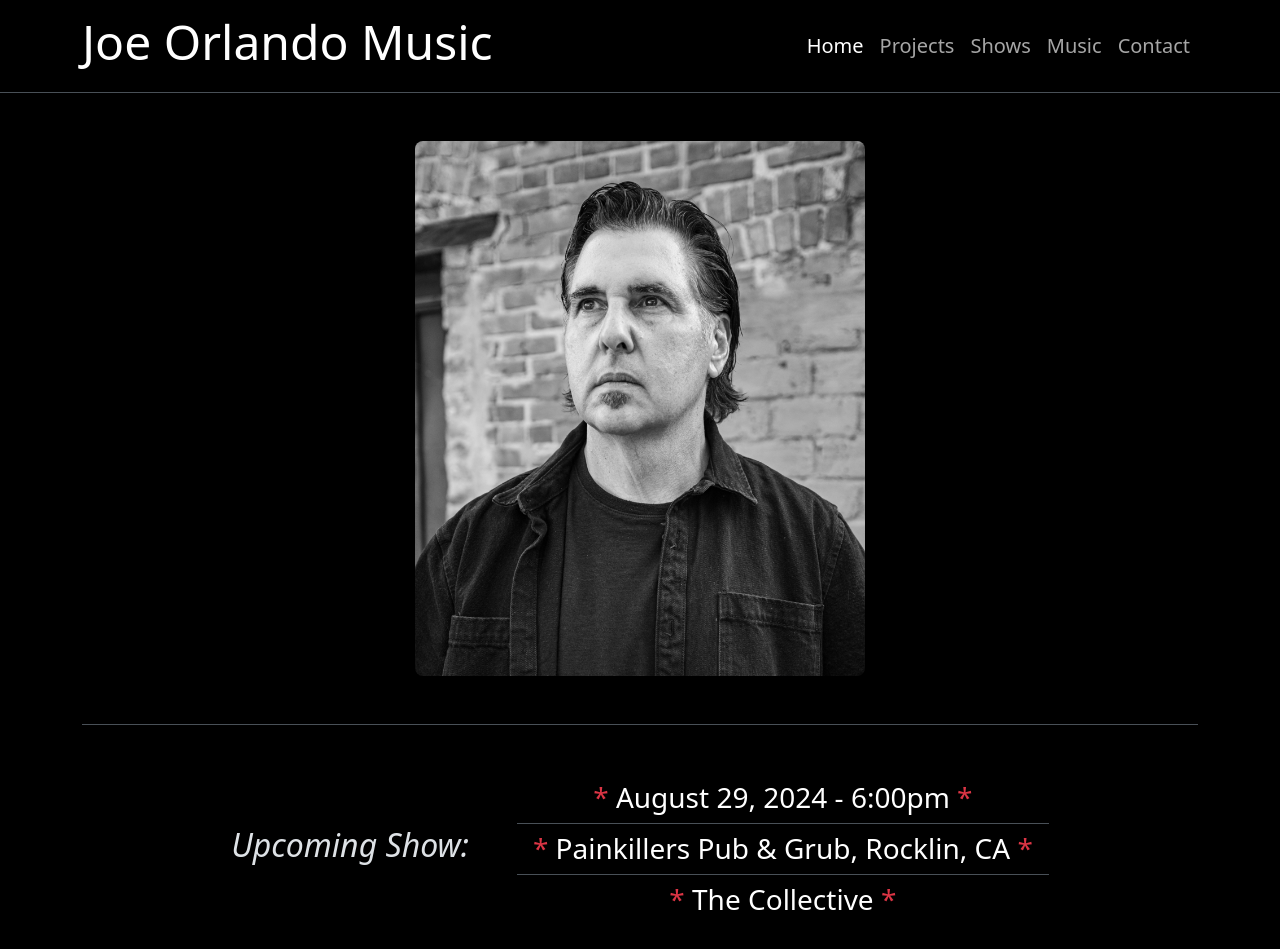
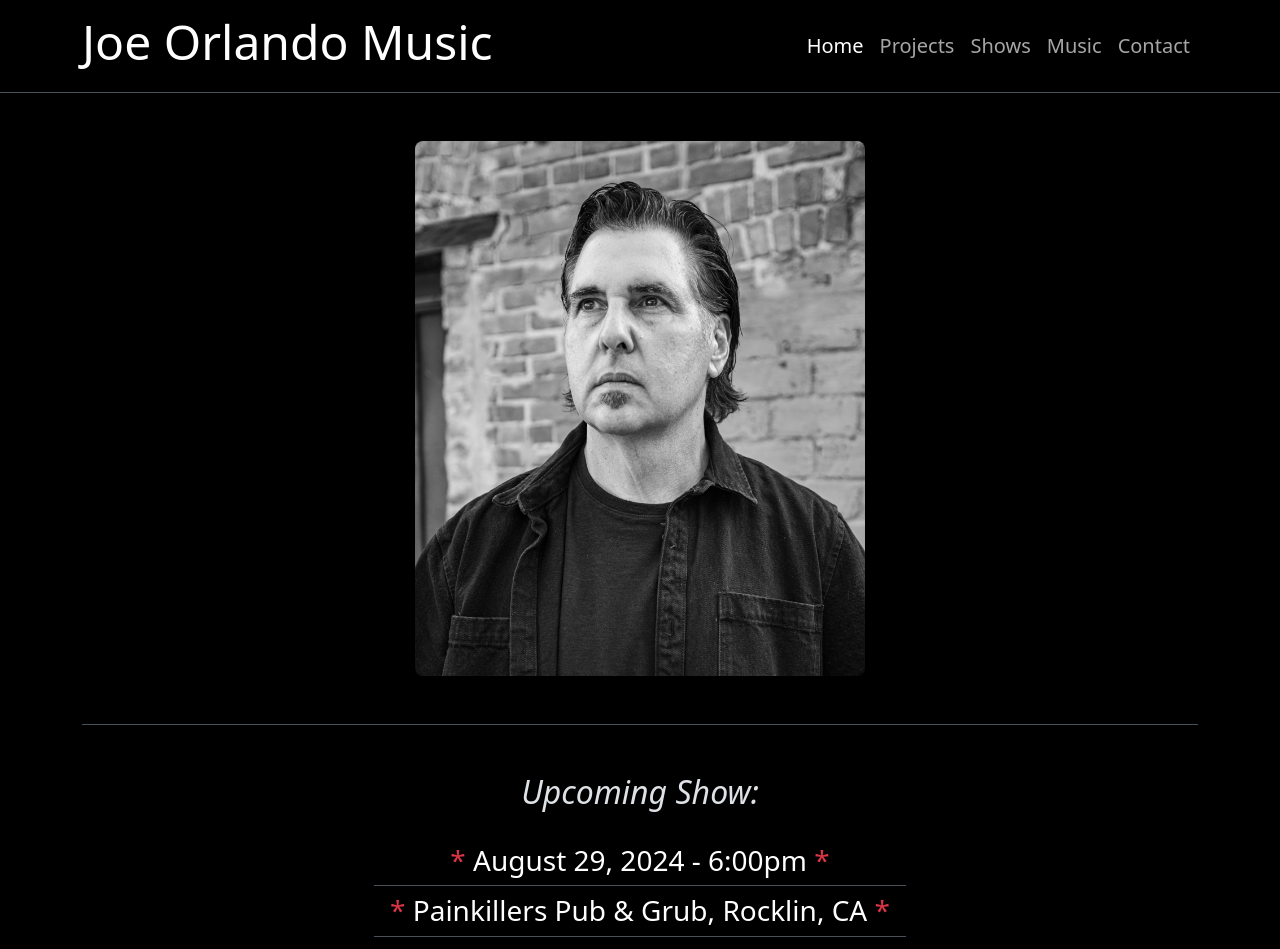
Before and after one commit to Robertjo97/JoeOrlandoMusic, a React (Vite) app: page / in a window 1280 px wide. Shown: the top 949 px of the page. Built offline with nearby package versions, Linux system fonts and the light colour scheme.

Commit message:
modify hero style

```diff
--- a/src/Home/Hero.jsx
+++ b/src/Home/Hero.jsx
@@ -14,8 +14,8 @@ const Hero = () => {
 
     <div className="container">
       <div className="hero d-flex justify-content-center border-top border-bottom p-5 align-items-center gap-5 mb-5">
-        <h2><em>Upcoming Show:</em></h2>
         <ul className="list-group list-group-flush display-6 fs-3 text-center">
+          <p className="display-6 fs-2 mb-4"><em><strong>Upcoming Show:</strong></em></p>
           <li className="list-group-item bg-black text-white"><span className="text-danger">*</span> {nextShow.date} - {nextShow.time}<span className="text-danger"> *</span></li>
           <li className="list-group-item bg-black text-white"><span className="text-danger">*</span> {nextShow.location}<span className="text-danger"> *</span></li>
           <li className="list-group-item bg-black text-white"><span className="text-danger">*</span> {nextShow.band}<span className="text-danger"> *</span></li>
--- a/src/Home/Home.css
+++ b/src/Home/Home.css
@@ -26,4 +26,8 @@
   .hero li {
     font-size: 1rem;
   }
+
+  .list-group p {
+    font-size: 1.5rem !important;
+  }
 }
```
